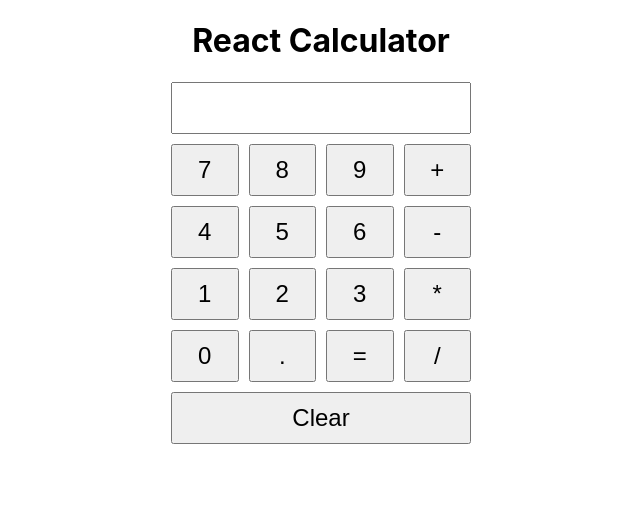
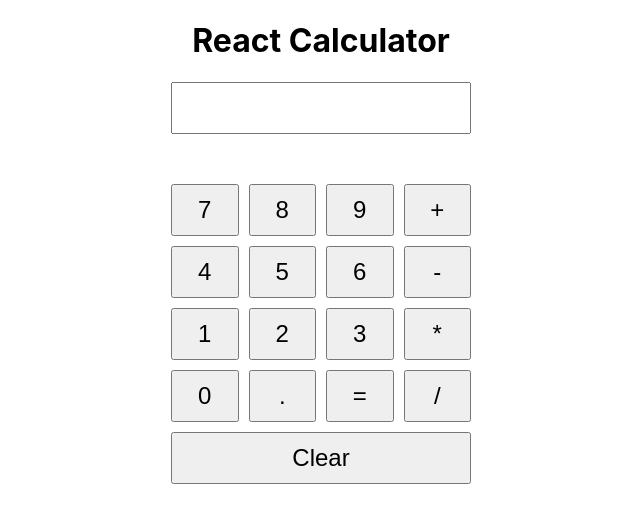
Before and after one commit to sidd2097/Calculator, a React (Create React App) app: page / in a window 1280 px wide. Shown: the top 522 px of the page, without its empty margins (319-959 px from the left). Built offline with nearby package versions, Linux system fonts and the light colour scheme.

Commit message:
test cases solved

```diff
--- a/src/components/Calculator.css
+++ b/src/components/Calculator.css
@@ -30,3 +30,9 @@ input {
     padding: 10px;
     font-size: 1.5rem;
 }
+
+.result {
+    height: 30px;
+    font-size: 1.5rem;
+    margin-bottom: 10px;
+}
--- a/src/components/Calculator.jsx
+++ b/src/components/Calculator.jsx
@@ -5,6 +5,7 @@ import './Calculator.css';
 
 const Calculator = () => {
   const [input, setInput] = useState('');
+  const [result, setResult] = useState('');
 
   const handleButtonClick = (value) => {
     setInput(prevInput => prevInput + value);
@@ -13,14 +14,15 @@ const Calculator = () => {
   const evaluateExpression = () => {
     try {
       const result = evaluate(input);
-      setInput(result.toString());
+      setResult(result.toString());
     } catch (error) {
-      setInput('Error');
+        setResult('Error');
     }
   };
 
   const clearInput = () => {
     setInput('');
+    setResult('');
   };
 
   const evaluate = (expression) => {
@@ -74,6 +76,7 @@ const Calculator = () => {
     <div className="calculator">
       <h1>React Calculator</h1>
       <input type="text" value={input} readOnly />
+      <div className='result'>{result}</div>
       <div className="buttons">
         <button onClick={() => handleButtonClick('7')}>7</button>
         <button onClick={() => handleButtonClick('8')}>8</button>
```
